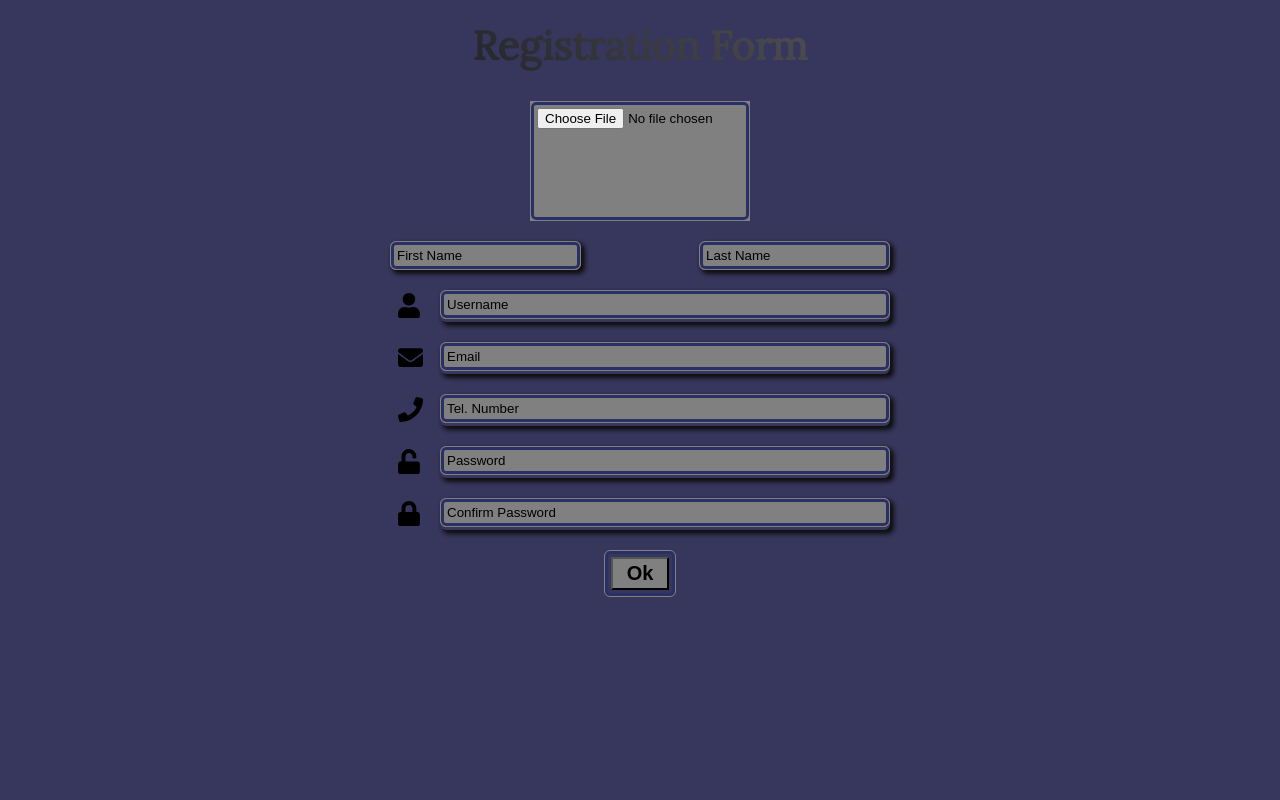
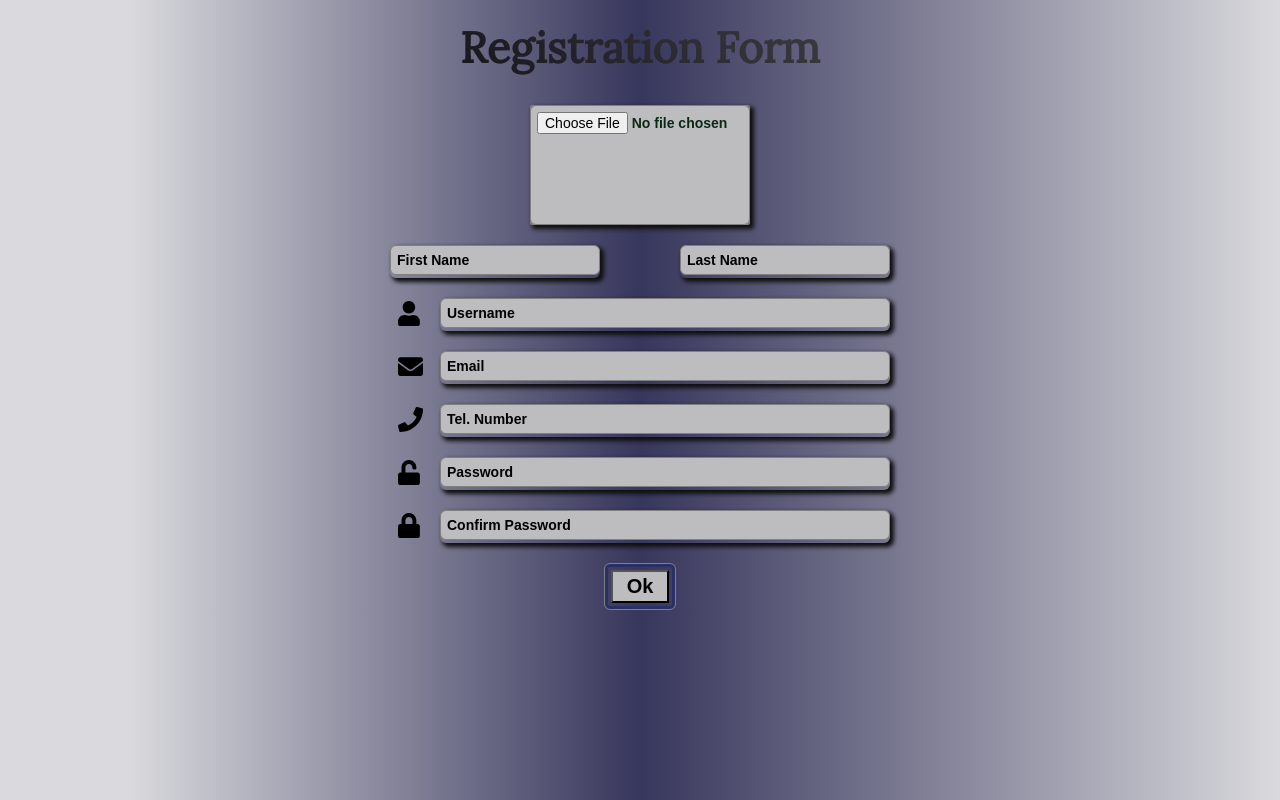
Before and after one commit to RiosAlejandro/React1, a React (Create React App) app: page / in a window 1280 px wide. Built offline with nearby package versions, Linux system fonts and the light colour scheme.

Commit message:
mejoras de estilo

```diff
--- a/src/App.css
+++ b/src/App.css
@@ -11,6 +11,20 @@ html{
 body{
   font-family: 'Lora', serif;
   background-color: #37365c;
+  background: rgb(218,218,222);
+  background: linear-gradient(90deg, rgba(218,218,222,1) 10%, rgba(55,54,92,1) 50%, rgba(218,218,222,1) 100%);
+
+  /* background: rgb(55,54,92);
+  background: radial-gradient(circle, rgba(55,54,92,1) 67%, rgba(218,218,222,1) 100%); */
+
+  /* background: rgb(218,218,222);
+  background: linear-gradient(90deg, rgba(218,218,222,1) 0%, rgba(55,54,92,1) 50%, rgba(218,218,222,1) 100%); */
+
+  /* background: rgb(55,54,92);
+  background: radial-gradient(circle, rgba(55,54,92,1) 0%, rgba(148,187,233,1) 100%); */
+
+  /* background: rgb(55,54,92);
+  background: radial-gradient(circle, rgba(55,54,92,1) 20%, rgba(218,218,222,1) 100%); */
 }
 
 .text{
@@ -19,7 +33,7 @@ body{
     margin-right: auto;
 	display: inline-block;
 	color: transparent;
-	background-image: linear-gradient(43deg, #090812 15%, #4f4f54 66%, #292930 100%);
+	background-image: linear-gradient(43deg, #010005 15%, #3b3b42 66%, #010005 100%);/*4a4a4b*/
 
 	-webkit-background-clip: text;
 	background-clip: text;
@@ -28,5 +42,5 @@ body{
 .text h1{
 	text-align: center;
 	margin: 2rem 0 ;
-	font-size: 4rem;
+	font-size: 4.3rem;
 }
--- a/src/Components/Formulario.css
+++ b/src/Components/Formulario.css
@@ -15,6 +15,10 @@ form{
     /* width: 2rem; */
     height: 12rem;
     background: gray;
+    box-shadow: 3px 3px 4px 1px #0f0f0f;
+    -moz-box-shadow: 3px 3px 4px 1px #0f0f0f;
+    -webkit-box-shadow: 3px 3px 4px 1px #0f0f0f;
+    border-radius: 2px;
 }
 .fotoFormulario input{
     width: 22rem;
@@ -54,17 +58,20 @@ form{
 input{
     border-radius: 6px;
     padding: 0.6rem;
-    color: black;
+    color: rgb(12, 41, 21);
     border: 1px solid gray;
-    box-shadow:inset 0px 0px 0px 3px #293066;
+    /* box-shadow:inset 0px 0px 0px 3px #293066;
     -moz-box-shadow:inset 0px 0px 0px 3px #293066;
-    -webkit-box-shadow:inset 0px 0px 0px 3px #293066;
+    -webkit-box-shadow:inset 0px 0px 0px 3px #293066; */
     width: 100%;
-    background-color: gray;
+    background-color: #bdbdc0; /*cbcbce*/
     outline: none;
+    margin-bottom: 0.3rem;
+    font-size: 1.4rem;
+    font-weight: 600;
 }
 input:hover{
-    background-color: #293066;
+    background-color: #2b3683;
     cursor: pointer;
     transition: all .2s linear;
 }
@@ -84,13 +91,13 @@ input:hover{
 .botonFormulario:hover{
     cursor: pointer;
     border: 1px solid black;
-    box-shadow:inset 0px 0px 0px 3px grey;
-    -moz-box-shadow:inset 0px 0px 0px 3px grey;
-    -webkit-box-shadow:inset 0px 0px 0px 3px grey;
+    box-shadow:inset 0px 0px 0px 3px #bdbdc0;
+    -moz-box-shadow:inset 0px 0px 0px 3px #bdbdc0;
+    -webkit-box-shadow:inset 0px 0px 0px 3px #bdbdc0;
     transition: .4s linear;
 }
 button{
-    background-color: grey;
+    background-color: #bdbdc0;
     font-weight: 600;
 }
 button:hover{
@@ -99,3 +106,12 @@ button:hover{
     background-color: #293066;
     transition: .4s linear;
 }
+
+
+/* */
+
+@media only screen and (max-width: 520px){
+    form{
+        width: 96%;
+    }
+}
--- a/src/Components/Formulario.jsx
+++ b/src/Components/Formulario.jsx
@@ -73,6 +73,7 @@ const Formulario = () => {
                         <input
                             placeholder= "Password"
                             name="password"
+                            type="password"
                             {...register("password", {required: true, minLength: 6, maxLength: 30})}
                         />
                         {errors.password && "password is required"}
@@ -84,6 +85,7 @@ const Formulario = () => {
                         <input
                             placeholder= "Confirm Password"
                             name="confirmPassword"
+                            type="password"
                         />
                         {errors.confirmPassword && "passwords do not match"}
                     </div>
```
Also changed, not shown: 1 other file (tests, documents, lock files or other folders).
